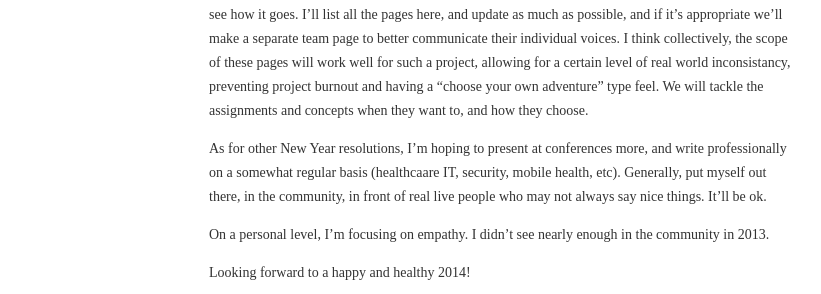
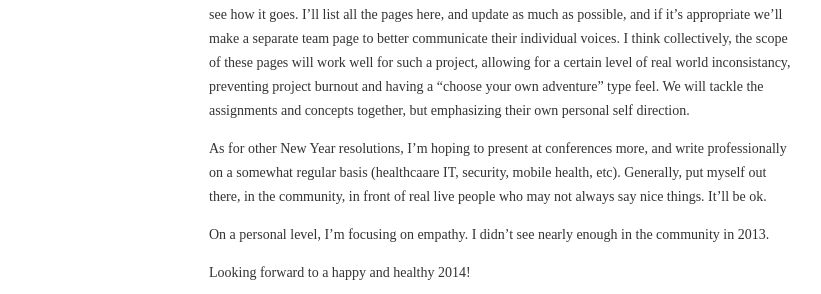
Before and after one commit to laurenstill/laurenstill.github.io, a Jekyll site: the page built from _posts/2014-01-01-180.markdown, in a window 1280 px wide. Shown: the part 353-647 px from the top of the page, without its empty margins (236-1057 px from the left). Built offline with Jekyll 4.4.1, drawn with Linux system fonts in a browser that asks for light colours; nearby versions of some CDN libraries; some of the changed text lies outside the part shown.

Commit message:
Update 2014-01-01-180.markdown
for the children!

```diff
--- a/_posts/2014-01-01-180.markdown
+++ b/_posts/2014-01-01-180.markdown
@@ -7,7 +7,7 @@ categories: programming
 
 Six months ago I came across [Jennifer Dewalt's][1] post on [HN][2] and made a plegde that I would try something similar in the near future.  The sites/pages/projects are simple and often focus on my problem areas (um, hello JS) and I believe it will be different enough from my daily work to maintain interest. Plus, they are appropriate for Science Saturdays, youth outreach, etc, and that's really my main goal.
 
-I will be pair programing on these projects with a couple of kids from various programs, and we'll just see how it goes. I'll list all the pages here, and update as much as possible, and if it's appropriate we'll make a separate team page to better communicate their individual voices. I think collectively, the scope of these pages will work well for such a project, allowing for a certain level of real world inconsistancy, preventing project burnout and having a "choose your own adventure" type feel.  We will tackle the assignments and concepts when they want to, and how they choose.
+I will be pair programing on these projects with a couple of kids from various programs, and we'll just see how it goes. I'll list all the pages here, and update as much as possible, and if it's appropriate we'll make a separate team page to better communicate their individual voices. I think collectively, the scope of these pages will work well for such a project, allowing for a certain level of real world inconsistancy, preventing project burnout and having a "choose your own adventure" type feel.  We will tackle the assignments and concepts together, but emphasizing their own personal self direction.
 
 As for other New Year resolutions, I'm hoping to present at conferences more, and write professionally on a somewhat regular basis (healthcaare IT, security, mobile health, etc).  Generally, put myself out there, in the community, in front of real live people who may not always say nice things.  It'll be ok.
 
```
